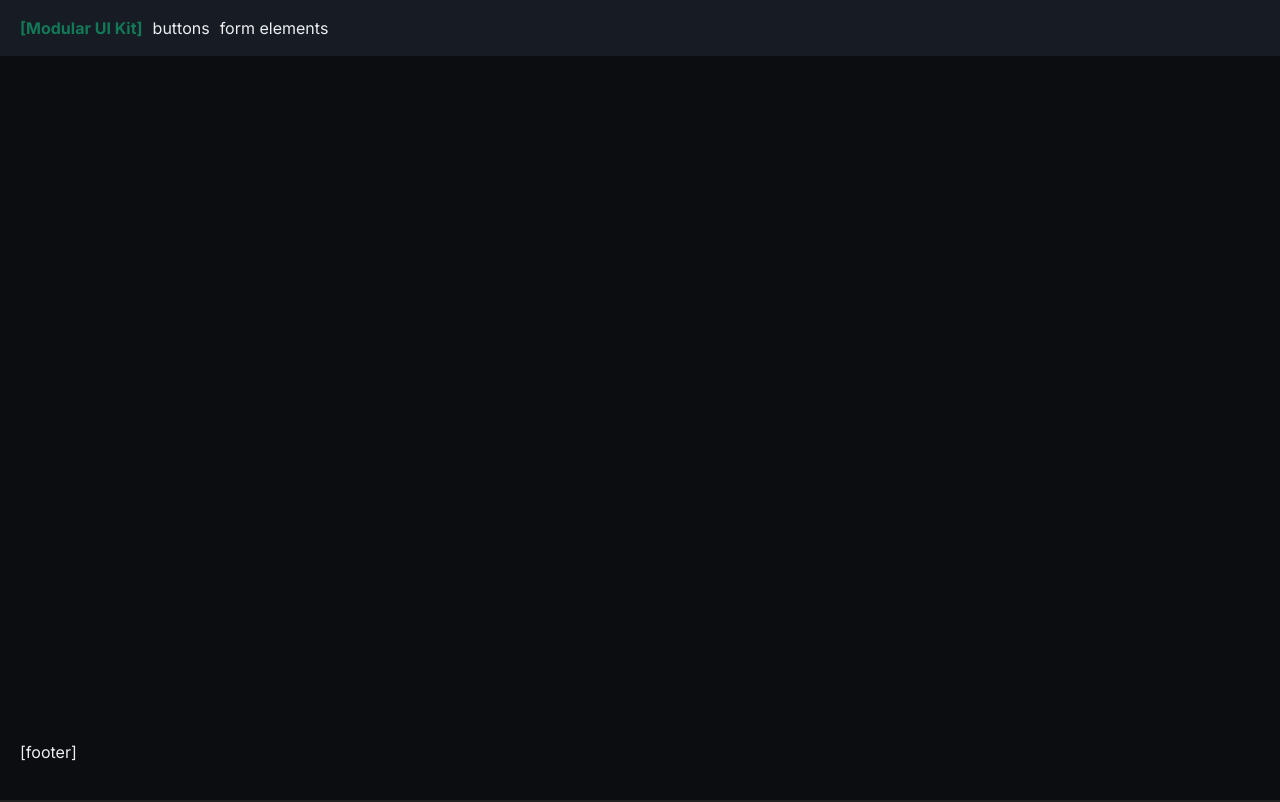
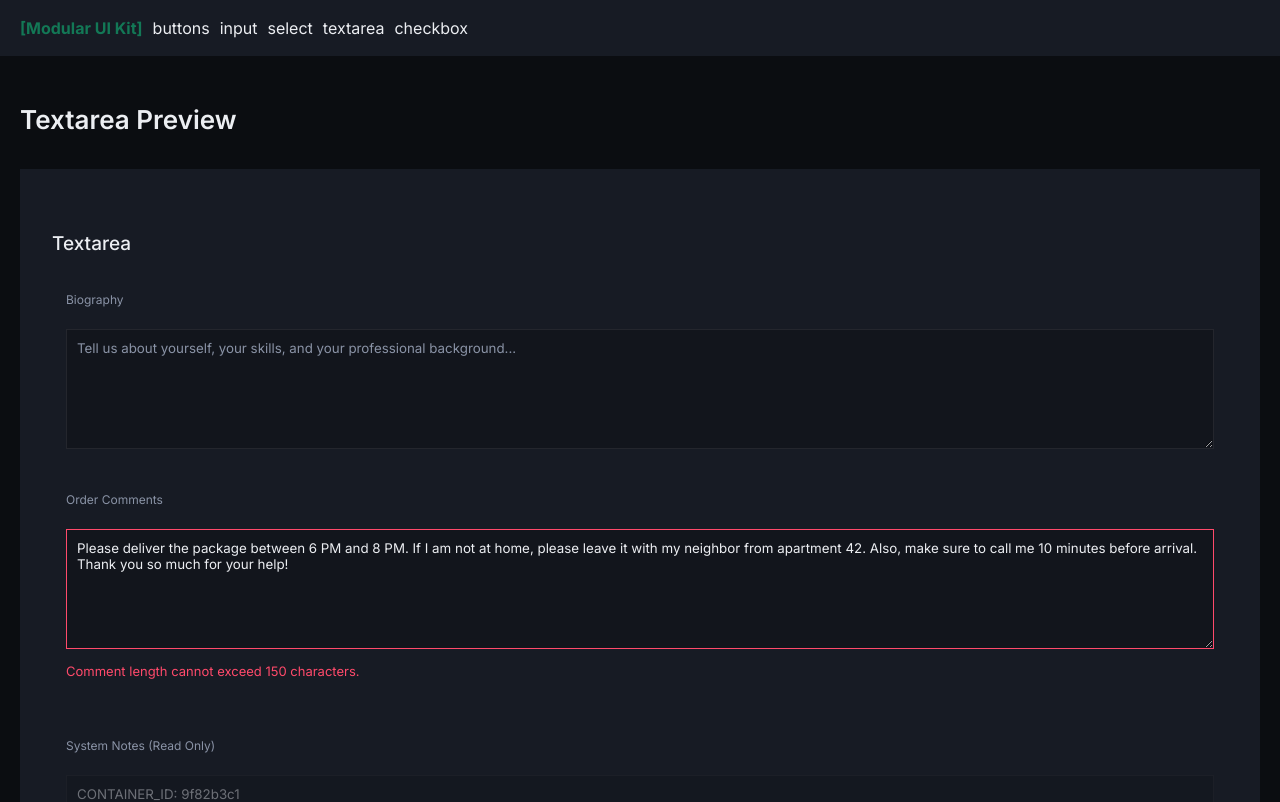
Before and after one commit to eugenia-vitinschii/modular-ui-kit, a Vue app: page /ui/form/textareas in a window 1280 px wide. Shown: the top 802 px of the page. Built offline with nearby package versions, Linux system fonts and the light colour scheme.

Commit message:
feat(ui-form): add views, routes

```diff
--- a/src/router/index.ts
+++ b/src/router/index.ts
@@ -21,7 +21,29 @@ const routes: RouteRecordRaw[] = [
          {
             path: 'form',
             name: 'ui-form',
-            component: () => import('../views/FormElementsView.vue')
+            redirect: 'ui/form/inputs',
+            children: [
+               {
+                  path: 'inputs',
+                  name: 'ui-form-inputs',
+                  component: () => import('../views/InputView.vue')
+               },
+               {
+                  path: 'selects',
+                  name: 'ui-form-selects',
+                  component: () => import('../views/SelectView.vue')
+               },
+               {
+                  path: 'textareas',
+                  name: 'ui-form-textareas',
+                  component: () => import('../views/TextareaView.vue')
+               },
+               {
+                  path: 'checkboxes',
+                  name: 'ui-form-checkboxes',
+                  component: () => import('../views/CheckboxView.vue')
+               },
+            ]
          },
 
       ]
--- /dev/null
+++ b/src/views/CheckboxView.vue
@@ -0,0 +1,25 @@
+<template>
+   <div class="page">
+      <div class="container">
+         <div class="page__wrapper">
+            <div class="page__header">
+               <h1 class="heading">Checkbox Preview</h1>
+            </div>
+            <div class="page__content">
+               <div class="form section">
+                  <p class="subheading">Checkbox</p>
+                  <div class="form__item"></div>
+               </div>
+            </div>
+         </div>
+      </div>
+   </div>
+</template>
+
+<script setup lang="ts">
+/* VUE */
+
+/* COMPONENTS */
+
+
+</script>
--- /dev/null
+++ b/src/views/InputView.vue
@@ -0,0 +1,60 @@
+<template>
+   <div class="page">
+      <div class="container">
+         <div class="page__wrapper">
+            <div class="page__header">
+               <h1 class="heading">Input preview</h1>
+            </div>
+            <div class="page__content">
+               <div class="form section">
+                  <p class="subheading">Input</p>
+                  <div class="form__item">
+                     <base-input v-model="textValue" label="*Name" placeholder="Enter your username..." />
+                     <!-- <p class="body-text" v-if="textValue">Current value: <strong>{{ textValue }}</strong> </p> -->
+                  </div>
+                  <div class="form__item">
+                     <base-input v-model="emailValue" type="email" label="*Enter email" placeholder="example@email.com"
+                        :error="emailError" hint="We will never share your email." />
+                  </div>
+                  <div class="form__item">
+                     <base-input v-model="disabledValue" label="API Key" disabled />
+                  </div>
+                  <div class="form__item">
+                     <base-input v-model="passwordValue" type="password" label="*Enter password"
+                        placeholder="Enter password..." />
+                  </div>
+                  <div class="form__item">
+                     <base-input v-model="dateValue" type="date" label="Your birthday" />
+                  </div>
+               </div>
+            </div>
+         </div>
+      </div>
+   </div>
+</template>
+
+<script setup lang="ts">
+/* VUE */
+import { ref, computed } from 'vue'
+
+/* COMPONENTS */
+import BaseInput from '@/components/ui/form/BaseInput.vue';
+
+/* variables for v-model */
+const textValue = ref('')
+const emailValue = ref('')
+const passwordValue = ref('')
+const disabledValue = ref('hidden_secure_token_xyz')
+const dateValue = ref('')
+
+//error
+const emailError = computed(() => {
+   if (!emailValue.value) return ''
+   return emailValue.value.includes('@') ? '' : 'Invalid email'
+})
+
+
+
+
+
+</script>
--- a/src/views/FormElementsView.vue
+++ b/src/views/SelectView.vue
@@ -3,30 +3,9 @@
       <div class="container">
          <div class="page__wrapper">
             <div class="page__header">
-               <h1 class="heading">Form elements</h1>
+               <h1 class="heading">Checkbox Preview</h1>
             </div>
             <div class="page__content">
-               <div class="form section">
-                  <p class="subheading">Input</p>
-                  <div class="form__item">
-                     <base-input v-model="textValue" label="*Name" placeholder="Enter your username..." />
-                     <!-- <p class="body-text" v-if="textValue">Current value: <strong>{{ textValue }}</strong> </p> -->
-                  </div>
-                  <div class="form__item">
-                     <base-input v-model="emailValue" type="email" label="*Enter email" placeholder="example@email.com"
-                        :error="emailError" hint="We will never share your email." />
-                  </div>
-                  <div class="form__item">
-                     <base-input v-model="disabledValue" label="API Key" disabled />
-                  </div>
-                  <div class="form__item">
-                     <base-input v-model="passwordValue" type="password" label="*Enter password"
-                        placeholder="Enter password..." />
-                  </div>
-                  <div class="form__item">
-                     <base-input v-model="dateValue" type="date" label="Your birthday" />
-                  </div>
-               </div>
                <div class="form section">
                   <p class="subheading">Select</p>
                   <div class="form__item">
@@ -50,24 +29,10 @@
 
 <script setup lang="ts">
 /* VUE */
-import { ref, computed } from 'vue'
+import { ref } from 'vue'
 
 /* COMPONENTS */
-import BaseInput from '@/components/ui/form/BaseInput.vue';
 import BaseSelect from '@/components/ui/form/BaseSelect.vue';
-
-
-/* variables for v-model */
-const textValue = ref('')
-const emailValue = ref('')
-const passwordValue = ref('')
-const disabledValue = ref('hidden_secure_token_xyz')
-const dateValue = ref('')
-//error
-const emailError = computed(() => {
-   if (!emailValue.value) return ''
-   return emailValue.value.includes('@') ? '' : 'Invalid email'
-})
 
 //select
 const selectedCountry = ref('')
@@ -91,5 +56,4 @@ const workModelOptions = [
    { value: 'hybrid', label: 'Hybrid' },
    { value: 'remote', label: 'Fully Remote' }
 ]
-
 </script>
--- /dev/null
+++ b/src/views/TextareaView.vue
@@ -0,0 +1,44 @@
+<template>
+   <div class="page">
+      <div class="container">
+         <div class="page__wrapper">
+            <div class="page__header">
+               <h1 class="heading">Textarea Preview</h1>
+            </div>
+            <div class="page__content">
+               <div class="form section">
+                  <p class="subheading">Textarea</p>
+                  <div class="form__item">
+                     <base-textarea v-model="biography"
+                        placeholder="Tell us about yourself, your skills, and your professional background..."
+                        label="Biography" />
+                  </div>
+                  <div class="form__item">
+                     <base-textarea v-model="orderComment" label="Order Comments"
+                        placeholder="Add special instructions for delivery..."
+                        error="Comment length cannot exceed 150 characters." />
+                  </div>
+                  <div class="form__item">
+                     <base-textarea v-model="systemNotes" label="System Notes (Read Only)"
+                        placeholder="No system notes available for this resource."
+                        hint="This field is locked and managed by the administrator" disabled />
+                  </div>
+               </div>
+            </div>
+         </div>
+      </div>
+   </div>
+</template>
+
+<script setup lang="ts">
+/* VUE */
+import { ref } from 'vue';
+
+/* COMPONENTS */
+import BaseTextarea from '@/components/ui/form/BaseTextarea.vue';
+
+
+const biography = ref('')
+const orderComment = ref('Please deliver the package between 6 PM and 8 PM. If I am not at home, please leave it with my neighbor from apartment 42. Also, make sure to call me 10 minutes before arrival. Thank you so much for your help!')
+const systemNotes = ref('CONTAINER_ID: 9f82b3c1\nSTATUS: Active\nLAST_DEPLOY: 2026-07-02 12:44:12\nREGION: eu-central-1\nNo manual overrides allowed.')
+</script>
--- a/src/widgets/AppHeader.vue
+++ b/src/widgets/AppHeader.vue
@@ -11,7 +11,16 @@
                      <router-link to="/ui/buttons" class="body-text"> buttons</router-link>
                   </li>
                   <li>
-                     <router-link to="/ui/form" class="body-text">form elements</router-link>
+                     <router-link to="/ui/form/inputs" class="body-text">input</router-link>
+                  </li>
+                  <li>
+                     <router-link to="/ui/form/selects" class="body-text">select</router-link>
+                  </li>
+                  <li>
+                     <router-link to="/ui/form/textareas" class="body-text">textarea</router-link>
+                  </li>
+                  <li>
+                     <router-link to="/ui/form/checkboxes" class="body-text">checkbox</router-link>
                   </li>
                </ul>
             </nav>
```
